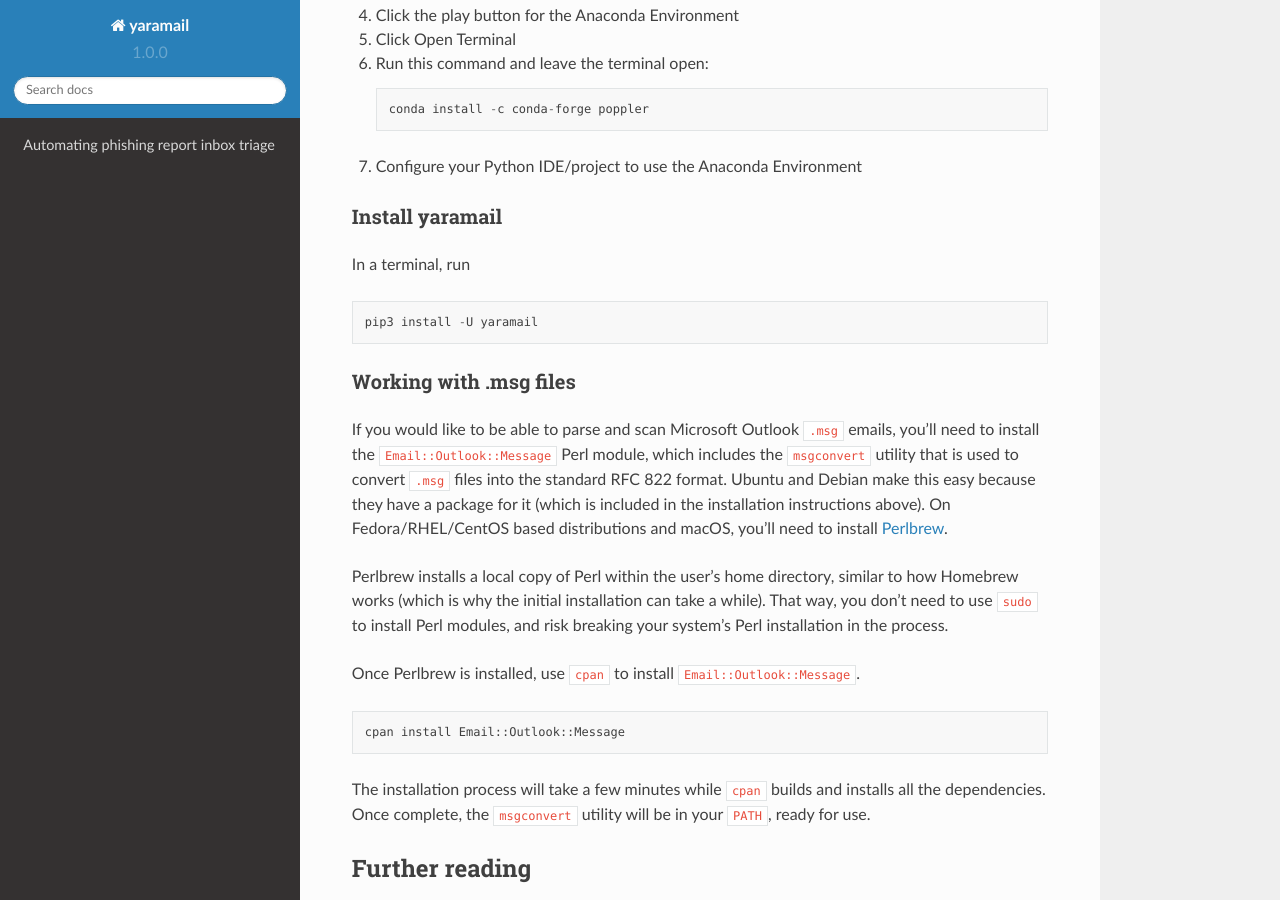
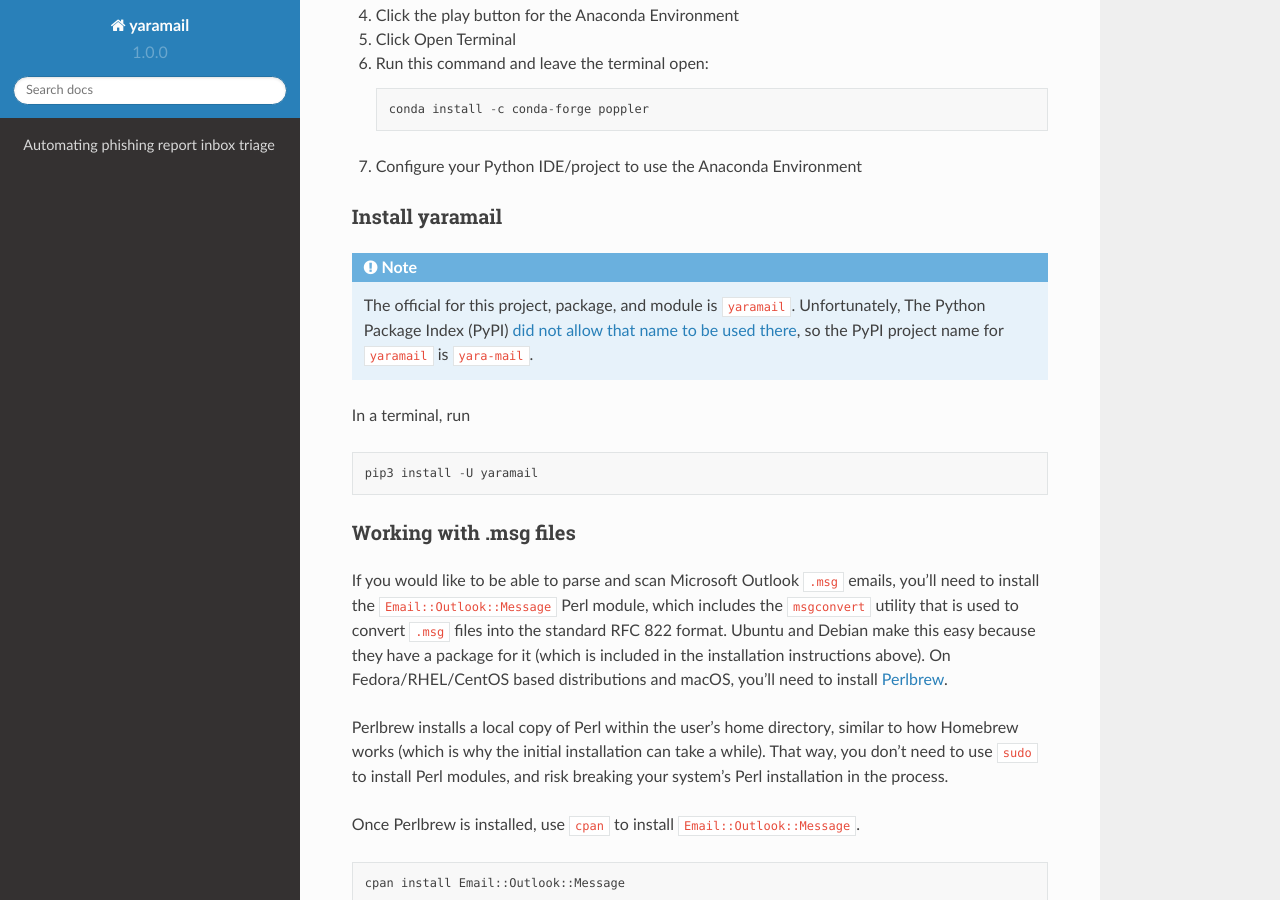
Before and after one commit to seanthegeek/yaramail, a Sphinx documentation site: the page built from docs/source/index.md, in a window 1280 px wide and 900 px high, scrolled down 2348 px. Built offline with Sphinx 7.4.7 and the Read the Docs theme 2.0.0, drawn with Linux system fonts in a browser that asks for light colours.

Commit message:
Rename PyPI project

````diff
--- a/docs/source/index.md
+++ b/docs/source/index.md
@@ -1,7 +1,7 @@
 # Welcome to yaramail's documentation!
 
-[![PyPI](https://img.shields.io/pypi/v/yaramail)](https://github.com/seanthegeek/yaramail/)
-[![PyPI - Downloads](https://img.shields.io/pypi/dm/yaramail?color=blue)](https://pypistats.org/packages/yaramail)
+[![PyPI](https://img.shields.io/pypi/v/yara-mail)](https://github.com/seanthegeek/yara-mail/)
+[![PyPI - Downloads](https://img.shields.io/pypi/dm/yara-mail?color=blue)](https://pypistats.org/packages/yara-mail)
 
 yaramail is a Python package and command line utility for scanning emails with
 [YARA rules][yara]. It is Ideal for automated triage of phishing reports.
@@ -118,6 +118,13 @@
 
 ### Install yaramail
 
+```{note}
+The official for this project, package, and module is `yaramail`. Unfortunately,
+The Python Package Index (PyPI)
+[did not allow that name to be used there][pypi-name-issue], so the PyPI
+project name for `yaramail` is `yara-mail`.
+```
+
 In a terminal, run
 
 ```
@@ -171,3 +178,4 @@
 [build_tools]: https://visualstudio.microsoft.com/downloads/#microsoft-visual-c-redistributable-for-visual-studio-2022
 [anaconda_distribution]: https://www.anaconda.com/products/distribution
 [perlbrew]: https://perlbrew.pl/
+[pypi-name-issue]: https://github.com/pypa/pypi-support/issues/2098
--- a/pyproject.toml
+++ b/pyproject.toml
@@ -5,7 +5,7 @@
 build-backend = "hatchling.build"
 
 [project]
-name = "yaramail"
+name = "yara-mail"
 description = "A Python package and command line utility for scanning emails with YARA rules"
 readme = "README.md"
 license = "Apache-2.0"
````
Also changed, not shown: README.md (+12 -3 lines).
